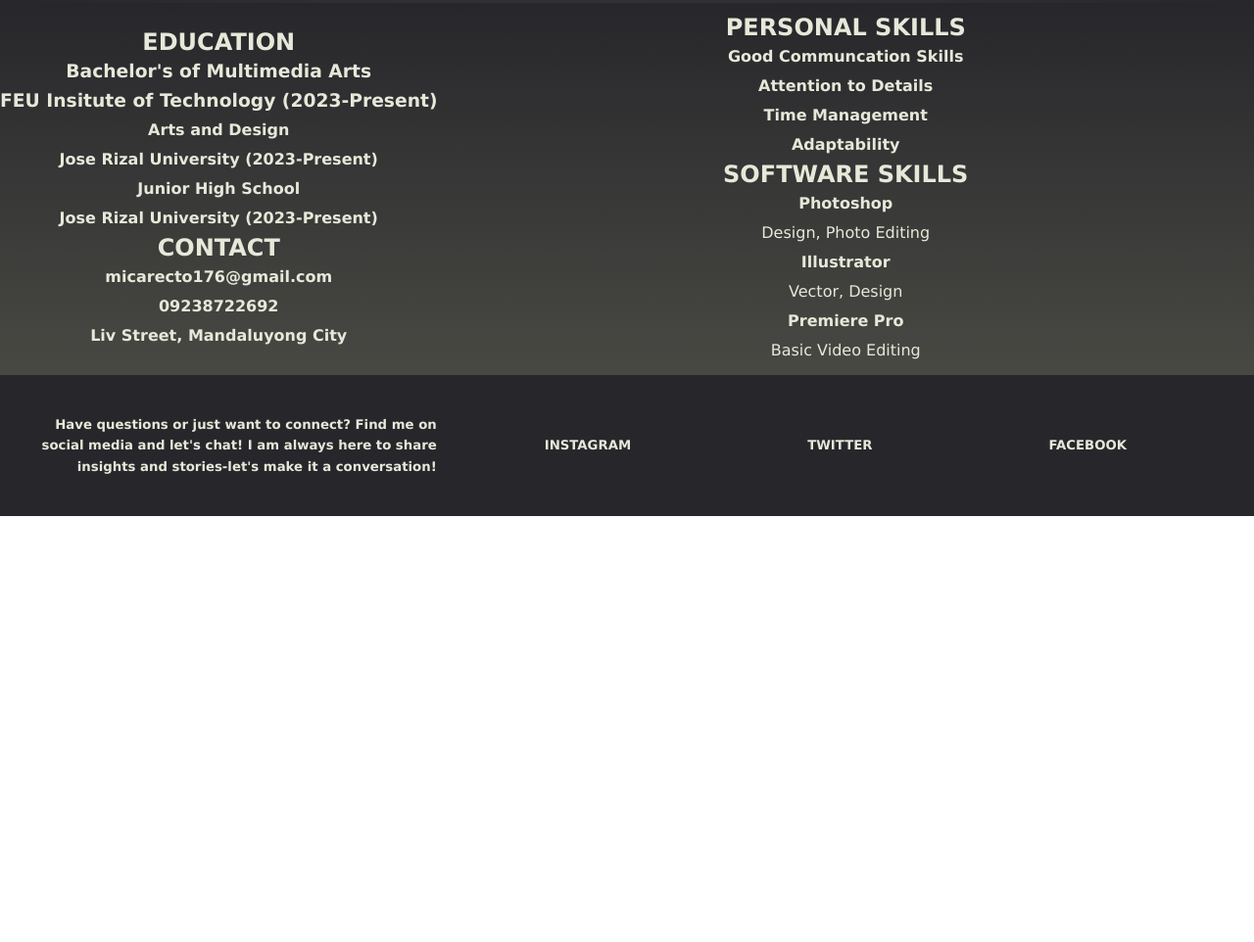
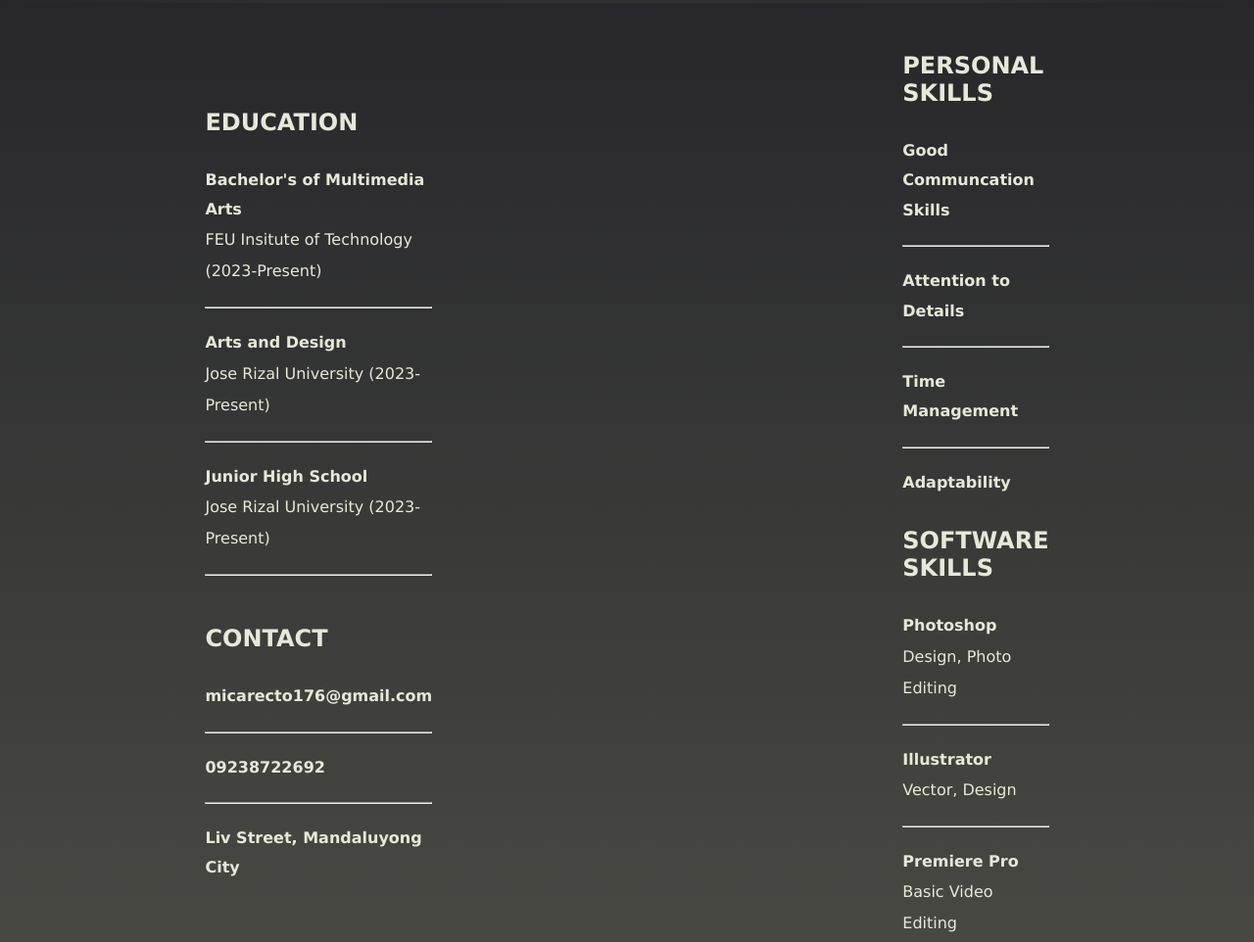
Before and after one commit to michrecto/WD-RECTO-MIDTERM-EXAM, a plain HTML site: page pages/page1/index.html in a window 1280 px wide. Shown: the part 645-1607 px from the top of the page at 98% size. Before the commit the page ends 1172 px from the top, so only its background shows below. Drawn offline with Linux system fonts and the light colour scheme.

Commit message:
4th Version

```diff
--- a/pages/page1/assets/css/aboutMe.css
+++ b/pages/page1/assets/css/aboutMe.css
@@ -11,7 +11,10 @@
     background-image: linear-gradient(to top, rgba(255, 0, 0, 0), rgb(109, 110, 103));
     padding: 30px;
     font-size: 1.5rem;
-    text-decoration: none;
+
+    a {
+        text-decoration: none;
+    }
 }
 
 
@@ -55,22 +58,38 @@
 
 
 .middle {
-    background-color: #27272b;
-    line-height: 30px;
-    text-align: center;
-    background-image: linear-gradient(to top, rgb(72, 73, 67), rgba(255, 0, 0, 0));
-    flex-direction: column;
+    background-color: #27272b;    background-image: linear-gradient(to top, rgb(72, 73, 67), rgba(255, 0, 0, 0));
 
+
+    h2 {
+        padding-bottom: 30px;
+        padding-top: 30px;
+    }
+
+    h4 {
+        line-height: 1.9;
+    }
+
+    p {
+        line-height: 2;
+    }
+
+    hr {
+        margin: 20px 0;
+        color: #e6e8d9;
+    }
 }
 
 .row-mid {
     display: flex;
     align-items: center;
+    justify-content: center;
+
 }
 
 .column-mid {
-    flex: 50%;
-    padding: 10px;
+    padding: 20px 0;
+    margin: 0 15rem;
 }
 
 .footer {
@@ -89,6 +108,7 @@
 .column-footer {
     flex: 50%;
     padding: 40px;
+    margin: 0 60px;
 
 }
 
--- a/pages/page1/index.html
+++ b/pages/page1/index.html
@@ -14,7 +14,7 @@
 <body>
 
 <header class="header">
-    <a class="btn" href="assets/css/">HOME</a>
+    <a class="btn" href="index.html">GO BACK</a>
 </header>
 
     <section class="top">
@@ -23,14 +23,13 @@
             <div class="column">
                 <h1>MICHELINA LEIGH C. RECTO</h1>
                 <h2>Multimedia Artist</h2>
-                <p>lorem ipsum</p>
             </div>
 
 
 
             <div class="column">
                 <img class="portrait"
-                    src="assets/img/giselle-aespa-armageddon-4k-wallpaper-uhdpaper.com-591@0@j (1).jpg">
+src="assets/img/giselle-aespa-armageddon-4k-wallpaper-uhdpaper.com-591@0@j (1).jpg">
             </div>
         </div>
 
@@ -38,43 +37,45 @@
 
     <section class="middle">
         <div class="row-mid">
-            <div class="column-mid>">
+            <div class="column-mid">
                 <h2>EDUCATION</h2>
-                <h3>Bachelor's of Multimedia Arts</h3>
-                <h3>FEU Insitute of Technology (2023-Present)</h3>
-
+                <h4>Bachelor's of Multimedia Arts</h4>
+                <p>FEU Insitute of Technology (2023-Present)</p>
+                <hr>
                 <h4>Arts and Design</h4>
-                <h4>Jose Rizal University (2023-Present)</h4>
-
+                <p>Jose Rizal University (2023-Present)</p>
+                <hr>
                 <h4>Junior High School</h4>
-                <h4>Jose Rizal University (2023-Present)</h4>
-
+                <p>Jose Rizal University (2023-Present)</p>
+                <hr>
                 <h2>CONTACT</h2>
                 <h4>micarecto176@gmail.com</h4>
+                <hr>
                 <h4>09238722692</h4>
+                <hr>
                 <h4>Liv Street, Mandaluyong City</h4>
             </div>
 
             <div class="column-mid">
                 <h2>PERSONAL SKILLS</h2>
                 <h4>Good Communcation Skills</h4>
+                <hr>
                 <h4>Attention to Details</h4>
+                <hr>
                 <h4>Time Management</h4>
+                <hr>
                 <h4>Adaptability</h4>
 
                 <h2>SOFTWARE SKILLS</h2>
                 <h4>Photoshop</h4>
                 <p>Design, Photo Editing</p>
-
+                <hr>
                 <h4>Illustrator</h4>
                 <p>Vector, Design</p>
-
+                <hr>
                 <h4>Premiere Pro</h4>
                 <p>Basic Video Editing</p>
                 </div>
-
-
-
         </div>
 
     </section>
--- a/pages/page2/assets/css/myWorks.css
+++ b/pages/page2/assets/css/myWorks.css
@@ -8,4 +8,5 @@
 
 .works {
     background-color: #27272b;
+    background-image: linear-gradient(to top, rgba(255, 0, 0, 0), rgb(109, 110, 103));
 }
--- /dev/null
+++ b/pages/page2/pages/page2/assets/css/myWorks.css
@@ -0,0 +1,47 @@
+* {
+    margin: 0;
+    padding: 0%;
+    box-sizing: border-box;
+    color: #e6e8d9;
+    font-family: Verdana, Geneva, Tahoma, sans-serif;
+}
+
+.works {
+    background-color: #27272b;
+    background-image: linear-gradient(to top, rgba(255, 0, 0, 0), rgb(109, 110, 103));
+
+
+}
+
+.footer {
+    background-color: #27272b;
+    text-align: end;
+    line-height: 1.6;
+    font-family: serif;
+
+}
+
+.row-footer {
+    display: flex;
+    align-items: center;
+}
+
+.column-footer {
+    flex: 50%;
+    padding: 40px;
+    margin: 0 60px;
+
+}
+
+
+.links {
+    display: flex;
+    justify-content: center;
+
+}
+
+.links a {
+    margin: 0 30px;
+    text-decoration: none;
+
+}
```
Also changed, not shown: pages/page2/index.html (+24 -6 lines).
